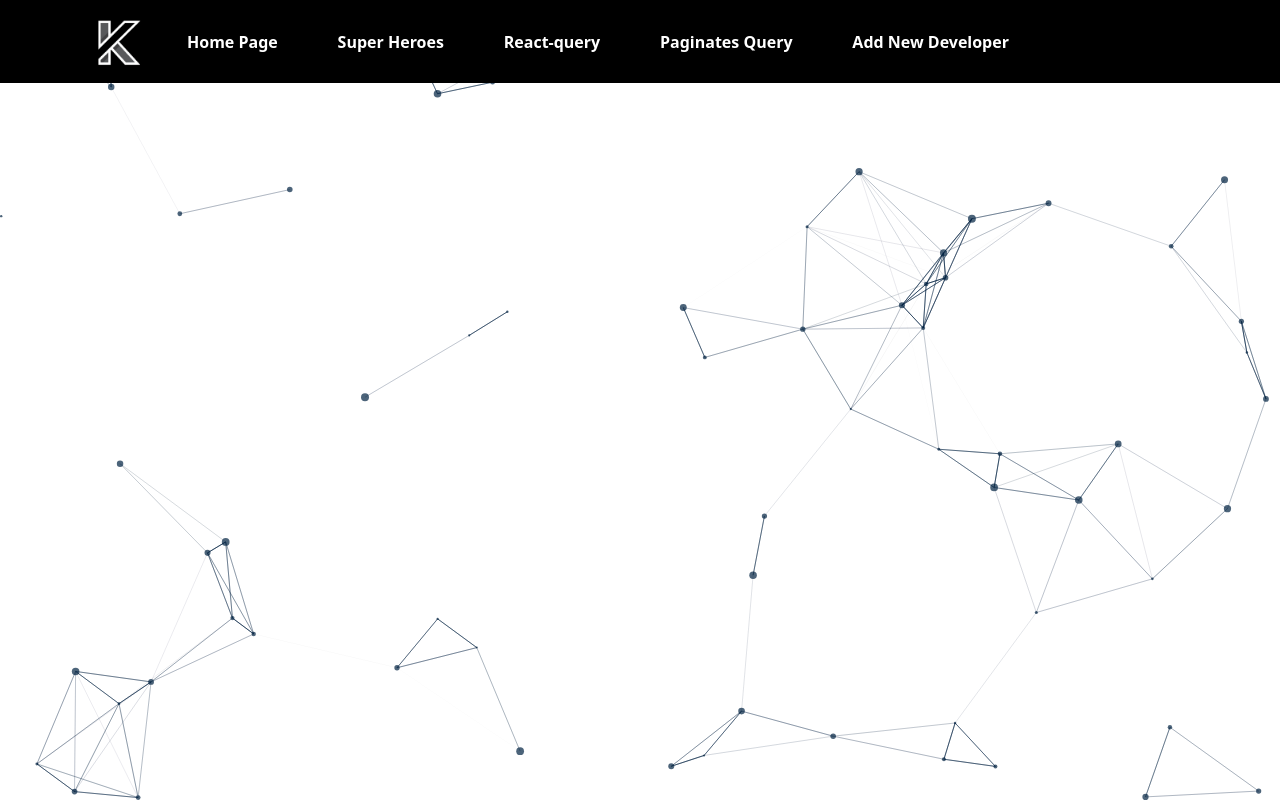
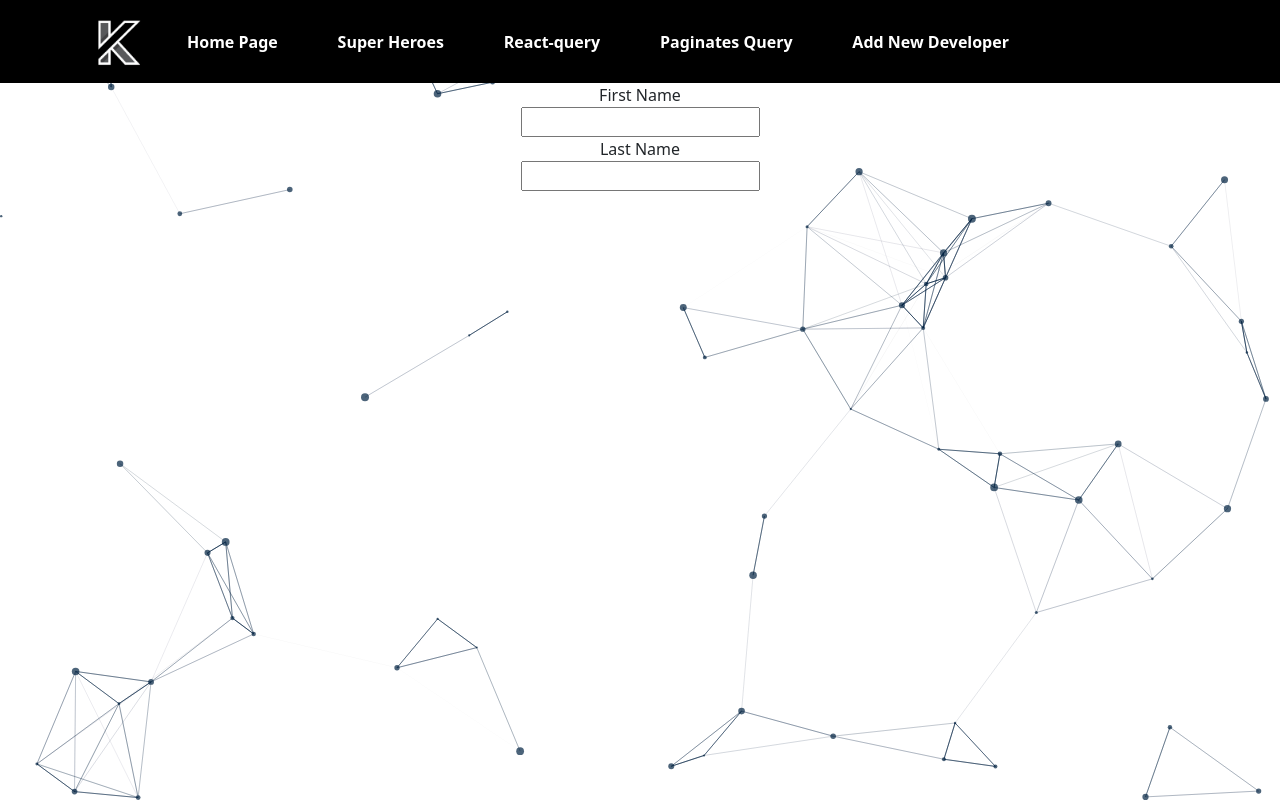
Before and after one commit to keyur6021/react-query, a React (Create React App) app: page /newHook in a window 1280 px wide. Built offline with nearby package versions, Linux system fonts and the light colour scheme.

Commit message:
add the useId hook

```diff
--- a/src/App.js
+++ b/src/App.js
@@ -18,6 +18,7 @@ import { useCallback } from "react";
 import { Container, Engine } from "tsparticles-engine";
 import Particles from "react-tsparticles";
 import { loadFull } from "tsparticles";
+import NewHook from './components/NewHook';
 
 function App() {
 
@@ -122,6 +123,7 @@ function App() {
           <Route exact path='/depended-query' element={<DependedQuery email={"mulanikeyur30@gmail.com"} />} />
           <Route exact path='/paginated-query' element={<PaginatedQuery />} />
           <Route exact path='/mutation' element={<Mutation />} />
+          <Route exact path='/newHook' element={<NewHook />} />
         </Routes>
         <ToastContainer position="top-right" icon={FaRegGrinTongueWink} />
       </Router>
--- /dev/null
+++ b/src/components/NewHook.jsx
@@ -0,0 +1,23 @@
+import React, { useId } from 'react'
+
+const NewHook = () => {
+
+    const id = useId();
+    console.log("--->  test123", id)
+    return (
+        <React.Fragment>
+            <div>
+                <label htmlFor={id + "fname"}> First Name</label>
+                <div>
+                    <input type={id + "text"} id='fname' />
+                </div>
+                <label htmlFor={id + "lname"}> Last Name</label>
+                <div>
+                    <input type={id + "text"} id='lname' />
+                </div>
+            </div>
+        </React.Fragment>
+    )
+}
+
+export default NewHook;
```
